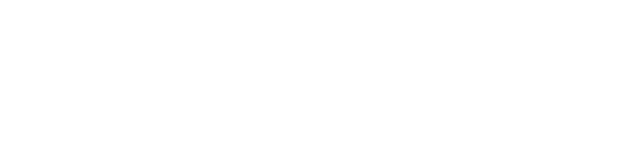
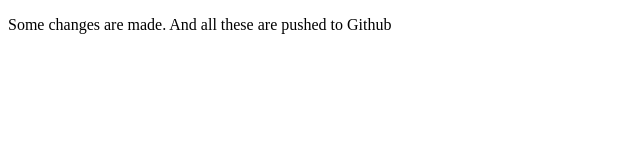
Before and after one commit to OhmVikrant/git-demo, a plain HTML site: page web/index.html in a window 1280 px wide. Shown: the whole page, without its empty margins (0-640 px from the left). Drawn offline with Linux system fonts and the light colour scheme.

Commit message:
Updating my index.html for GH

```diff
--- a/web/index.html
+++ b/web/index.html
@@ -10,7 +10,9 @@
     <body>
         <nav></nav>
         <header></header>
-        <main></main>
+        <main>
+            <p>Some changes are made. And all these are pushed to Github</p>
+        </main>
         <footer></footer>
     </body>
 </html>
```
